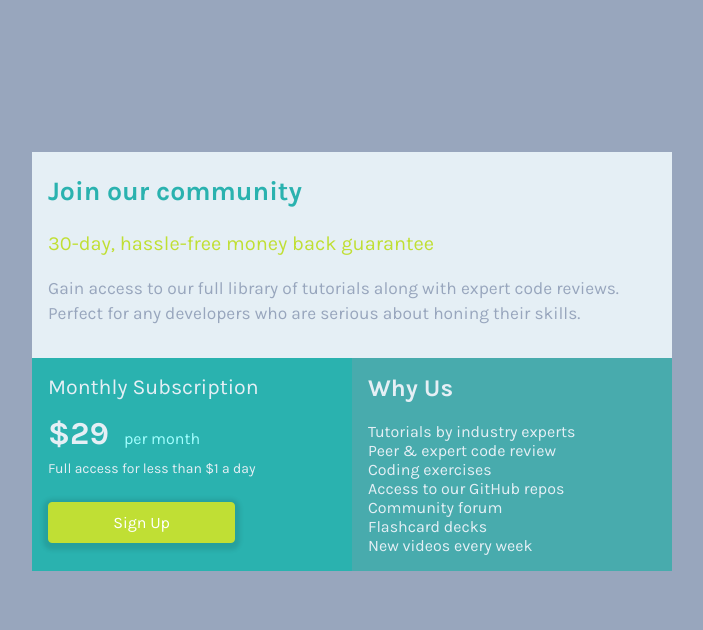
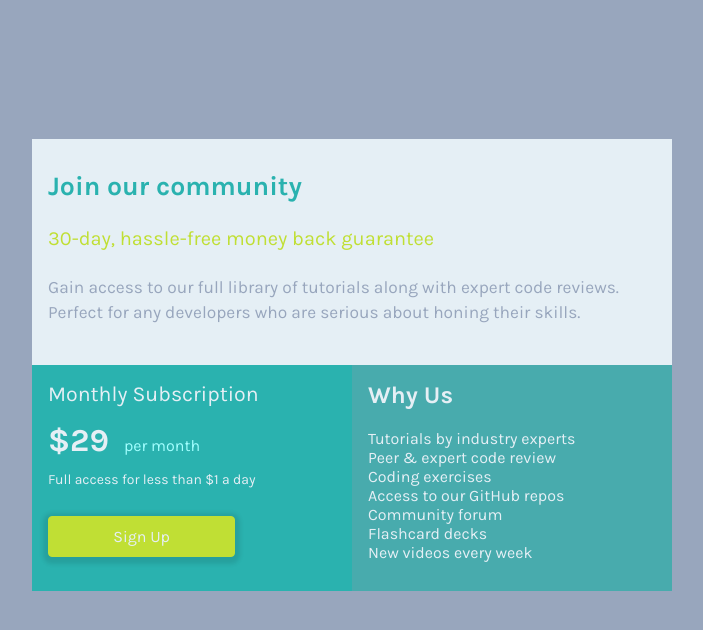
Before and after one commit to jantoma/Single-Price-Grid-Component, a plain HTML site: page index.html in a window 1280 px wide. Shown: the whole page, without its empty margins (288-991 px from the left). Drawn offline with Linux system fonts and the light colour scheme.

Commit message:
Add files via upload

```diff
--- a/index.html
+++ b/index.html
@@ -11,8 +11,6 @@
   <title>Frontend Mentor | Single Price Grid Component</title>
 
   <link rel="stylesheet" href="main.css">
-
-  <!-- Feel free to remove these styles or customise in your own stylesheet 👍 -->
 </head>
 
 <body>
@@ -22,13 +20,10 @@
     <main class="main">
       <article class="s-o">
         <h1>Join our community</h1>
-        <blockquote>
           <p class="title-offer">30-day, hassle-free money back guarantee</p>
           <p>Gain access to our full library of tutorials along with expert code reviews.
             Perfect for any developers who are serious about honing their skills.</p>
-        </blockquote>
       </article>
-
       <div class="s-t">
         <article class="art-left">
           <h2>Monthly Subscription</h2>
@@ -37,7 +32,7 @@
             <span>per month</span>
           </div>
           <p>Full access for less than &dollar;1 a day</p>
-          <button class="button">Sign Up</button>
+          <button class="button"><a href="#">Sign Up</a></button>
         </article>
         <article class="art--right">
           <h2>Why Us</h2>
--- a/main.css
+++ b/main.css
@@ -23,6 +23,12 @@
 
 body {
     background-color: var(--Grayish-Blue);
+    margin: 0;
+    padding: 0;
+    display: flex;
+    align-items: center;
+    justify-content: center;
+    min-height: 100vh;
 }
 
 .card {
@@ -60,28 +66,25 @@ body {
 .s-o h1 {
     font-size: 20pt;
     font-weight: 700;
-    padding-top: .5rem;
+    padding-top: 1rem;
     color: var(--Cyan);
 }
 
-blockquote {
-    padding-top: .25rem;
-    padding-bottom: 1rem;
+
+ .title-offer {
+    padding-top: 1.5rem;
     margin: 0 auto;
-}
-
-blockquote .title-offer {
     font-size: 15pt;
     font-weight: 400;
     color: var(--Bright-Yellow);
 }
 
-blockquote p {
+ p {
     font-size: 13pt;
     font-weight: 400;
     line-height: 25px;
     padding-right: .5rem;
-    padding-top: 20px;
+    padding-bottom: 1.5rem;
     color: var(--Grayish-Blue);
 }
 
@@ -108,6 +111,7 @@ blockquote p {
     font-size: 16pt;
     font-weight: 400;
     color: var(--Light-Gray);
+
 }
 
 .art-left h3 {
@@ -144,15 +148,11 @@ blockquote p {
     border-radius: 4px;
     box-shadow: rgba(0, 0, 0, .1) 0 2px 4px 5px;
     box-sizing: border-box;
-    color: #fff;
     cursor: pointer;
-    font-size: 16px;
-    font-weight: 400;
     outline: none;
     outline: 0;
     width: 65%;
     padding: 10px 25px;
-    margin-top: 25px;
     text-align: center;
     transform: translateY(0);
     transition: transform 150ms, box-shadow 150ms;
@@ -161,10 +161,18 @@ blockquote p {
     touch-action: manipulation;
 }
 
+.button  a {
+    text-decoration: none;
+    font-size: 16px;
+    font-weight: 400;
+    color: var(--Light-Gray);
+}
+
 .button:hover {
     box-shadow: rgba(0, 0, 0, .15) 0 3px 9px 0;
     transform: translateY(-2px);
 }
+
 
 @media (min-width: 768px) {
     .button {
```
